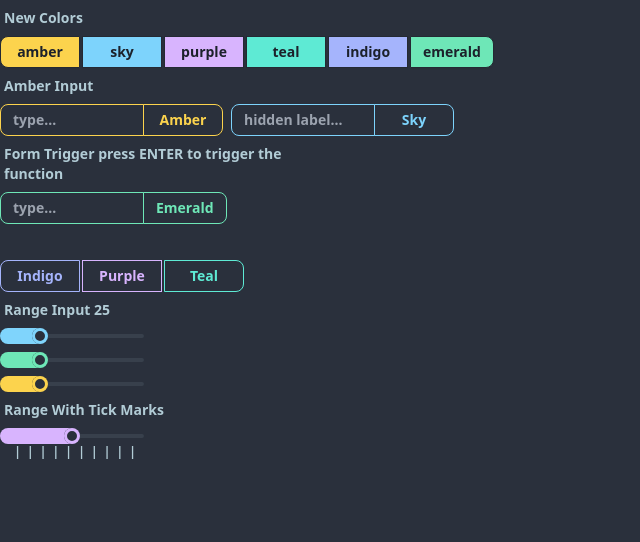
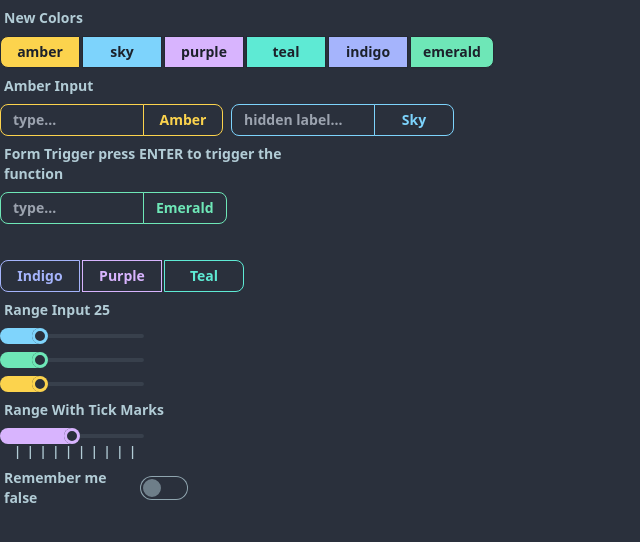
Before and after one commit to alexespejo/dsa-visualizer, a Svelte app: page /alex in a window 1280 px wide. Shown: the top 542 px of the page, without its empty margins (0-640 px from the left). Built offline with nearby package versions, Linux system fonts and the light colour scheme.

Commit message:
testing toggels

```diff
--- a/src/routes/Playgrounds/Alex.svelte
+++ b/src/routes/Playgrounds/Alex.svelte
@@ -10,6 +10,7 @@
 
  let value = "";
  let rangeValue = 25;
+ let toggleValue = false;
 </script>
 
 <FormControl>
@@ -90,3 +91,14 @@
  <Label>Range With Tick Marks</Label>
  <Range step={10} color="range-purple" markings={true} />
 </FormControl>
+
+<FormControl>
+ <label class="cursor-pointer label justify-normal space-x-2 max-w-48">
+  <span class="label-text">Remember me {toggleValue}</span>
+  <input
+   type="checkbox"
+   bind:checked={toggleValue}
+   class="toggle toggle-primary"
+  />
+ </label>
+</FormControl>
```
